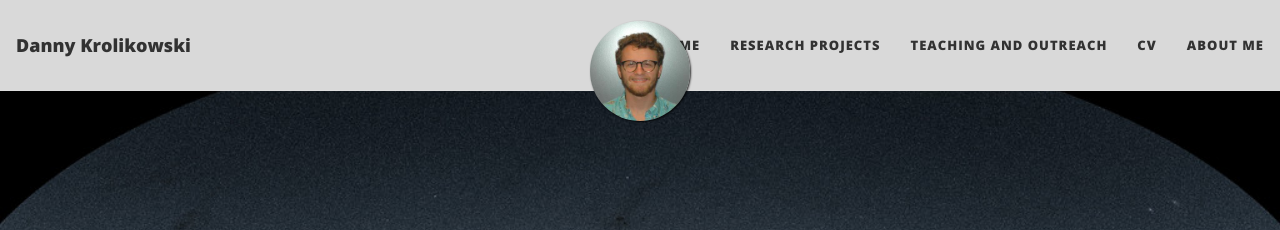
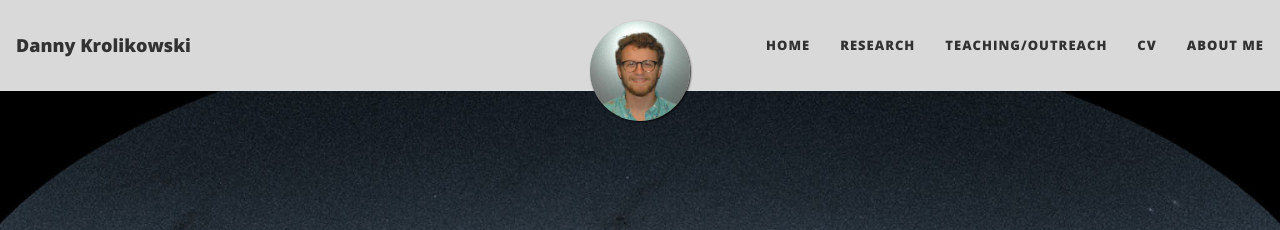
Before and after one commit to dkrolikowski/dkrolikowski.github.io, a Jekyll site: the page built from index.md, in a window 1280 px wide. Shown: the top 230 px of the page. Built offline with Jekyll 4.4.1, drawn with Linux system fonts in a browser that asks for light colours; nearby versions of some CDN libraries.

```diff
--- a/_config.yml
+++ b/_config.yml
@@ -18,8 +18,8 @@ author: Danny Krolikowski
 
 navbar-links:
   Home: "/"
-  Research Projects: "research"
-  Teaching and Outreach: "teach"
+  Research: "research"
+  Teaching/Outreach: "teach"
   CV: "/assets/DMK_CV_Sep2021.pdf"
   About Me: "aboutme"
 
```
Also changed, not shown: research.md (+1 -1 lines).
